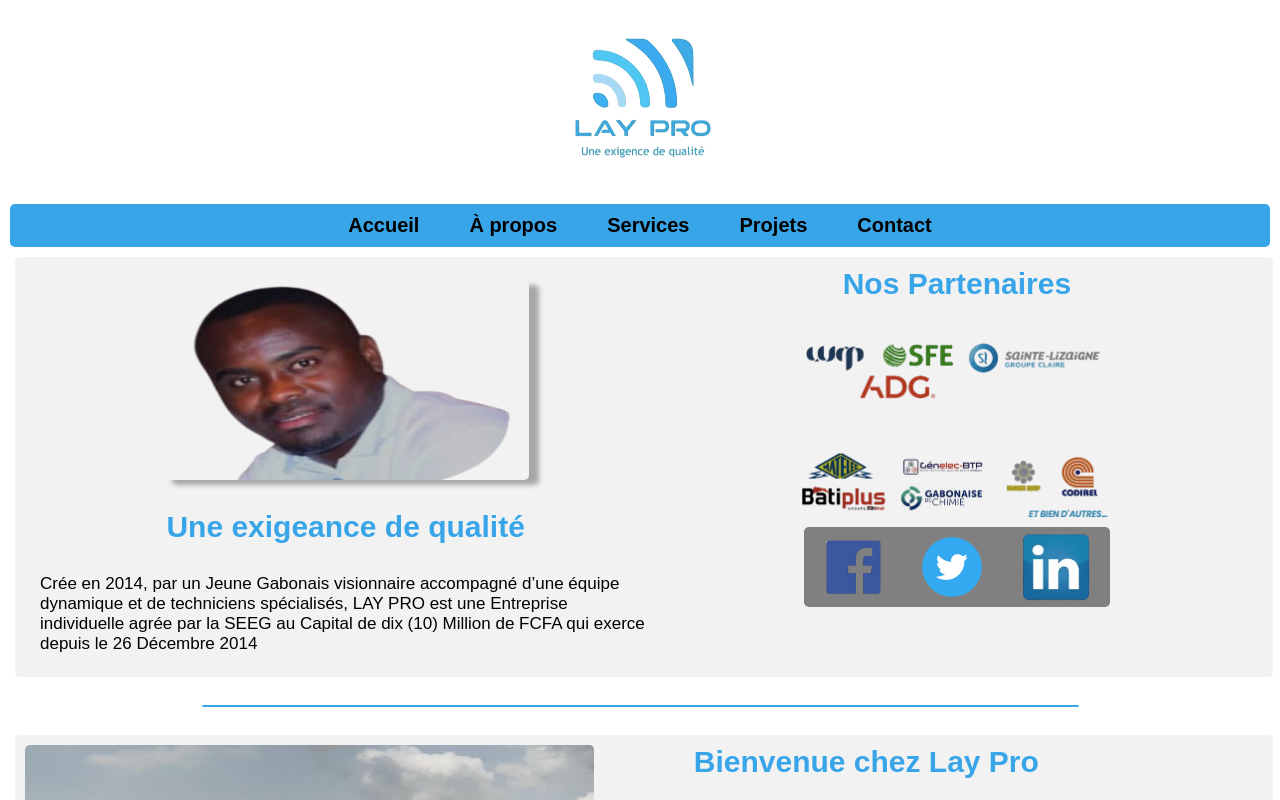
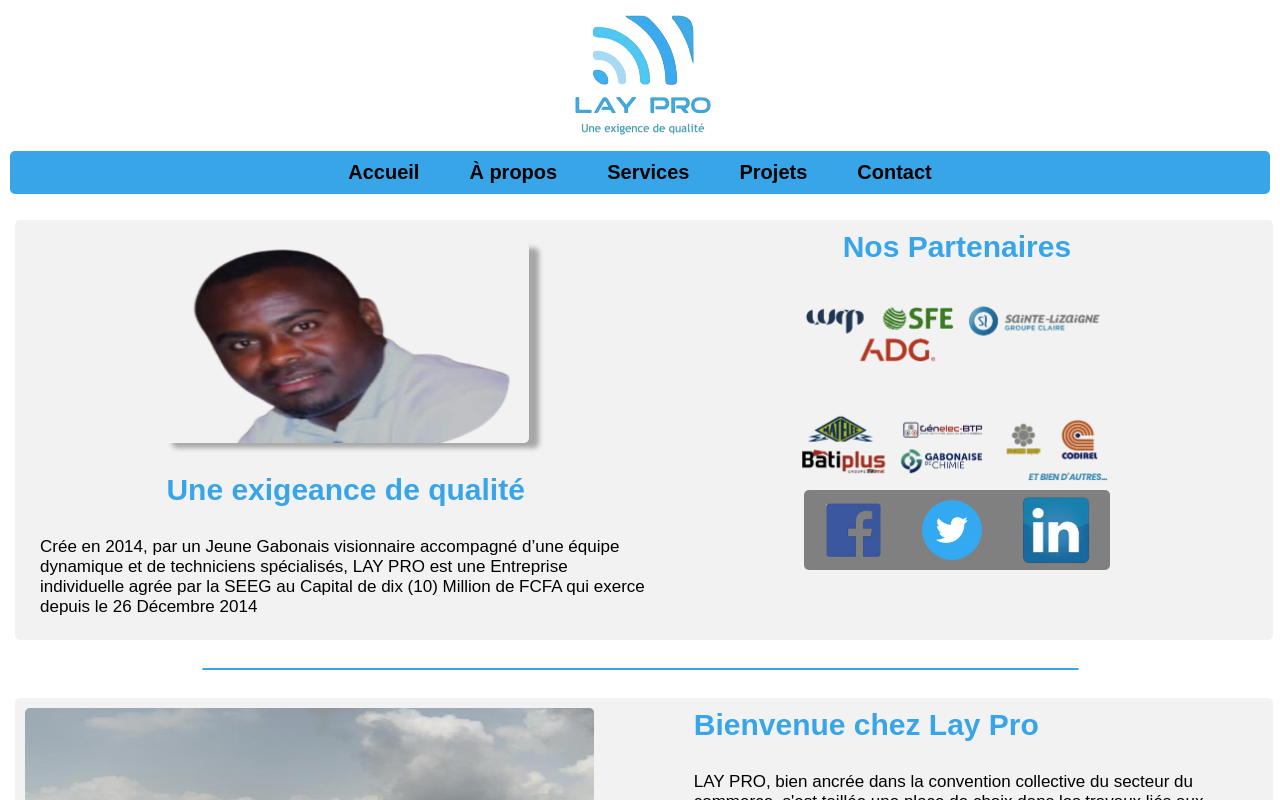
Before and after one commit to LeNsaff/Lay-Pro, a website: page index.html in a window 1280 px wide. Shown: the top 800 px of the page. Drawn offline with Linux system fonts and the light colour scheme.

Commit message:
new v0.10

```diff
--- a/index.html
+++ b/index.html
@@ -8,7 +8,7 @@
     </head>
     <body>
         <header>
-            <div>
+            <div class="logodiv">
                 <img src="laypro asset/logo-removebg-preview.png" class="logo" alt="">
             </div>
 
@@ -168,7 +168,6 @@
                 </div>
             </section>
 
-            <hr>
         </main>
 
         <footer>
--- a/sass/ctn/ctn.scss
+++ b/sass/ctn/ctn.scss
@@ -5,7 +5,7 @@
 body{
     @include ctnvert;
     justify-content: space-between;
-    gap: 10px;
+    gap: 20px;
     padding-left: 10px;
     padding-right: 10px;
     margin: 0 auto 0 auto;
@@ -18,7 +18,13 @@ header{
     justify-content: center;
     text-align: center;
     gap: 0px;
+    height: 200px;
     margin-top: Opx;
+}
+
+.logodiv{
+    margin-bottom: -30px;
+    margin-top: -30px;
 }
 
 .navdiv{
@@ -26,8 +32,6 @@ header{
     background-color: $colorlogo;
     border: 0;
     border-radius: 5px;
-
-
 }
 
 nav{
```
Also changed, not shown: sass/css/index.css, 1 other file.
